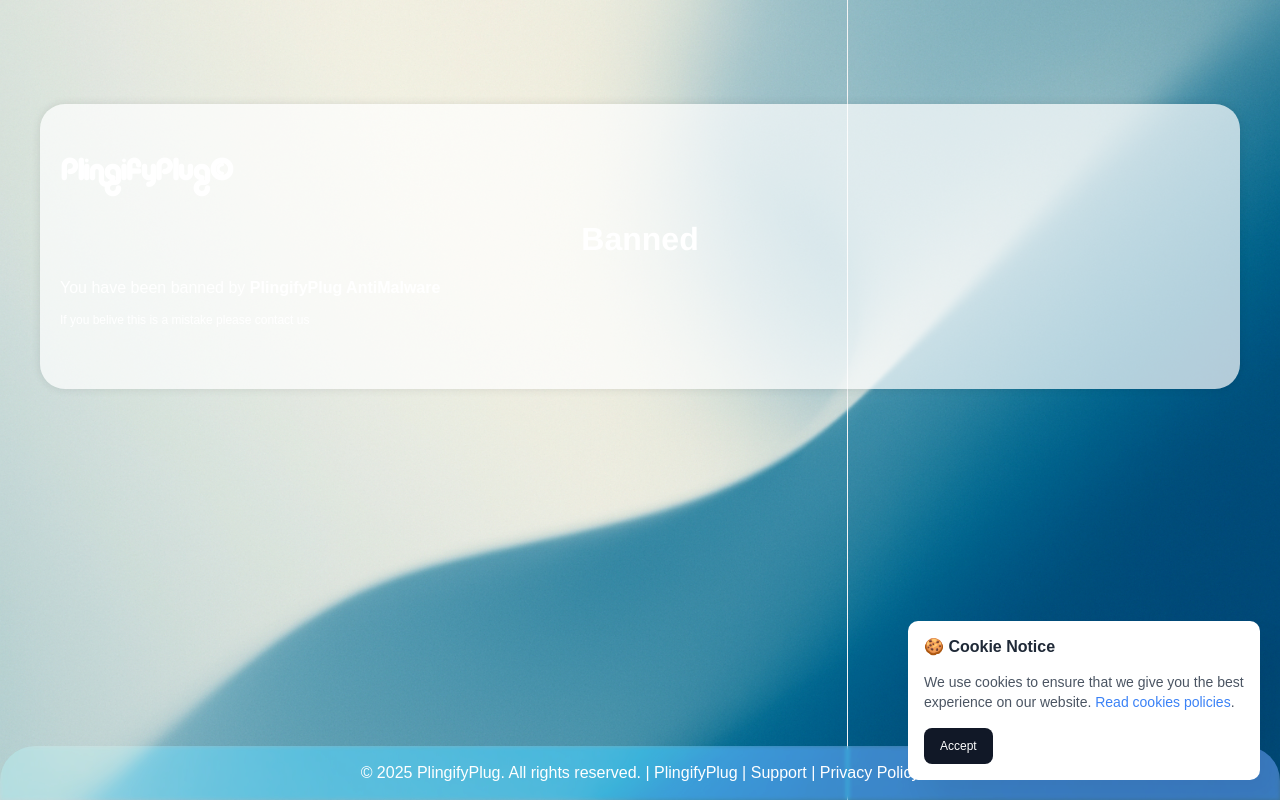
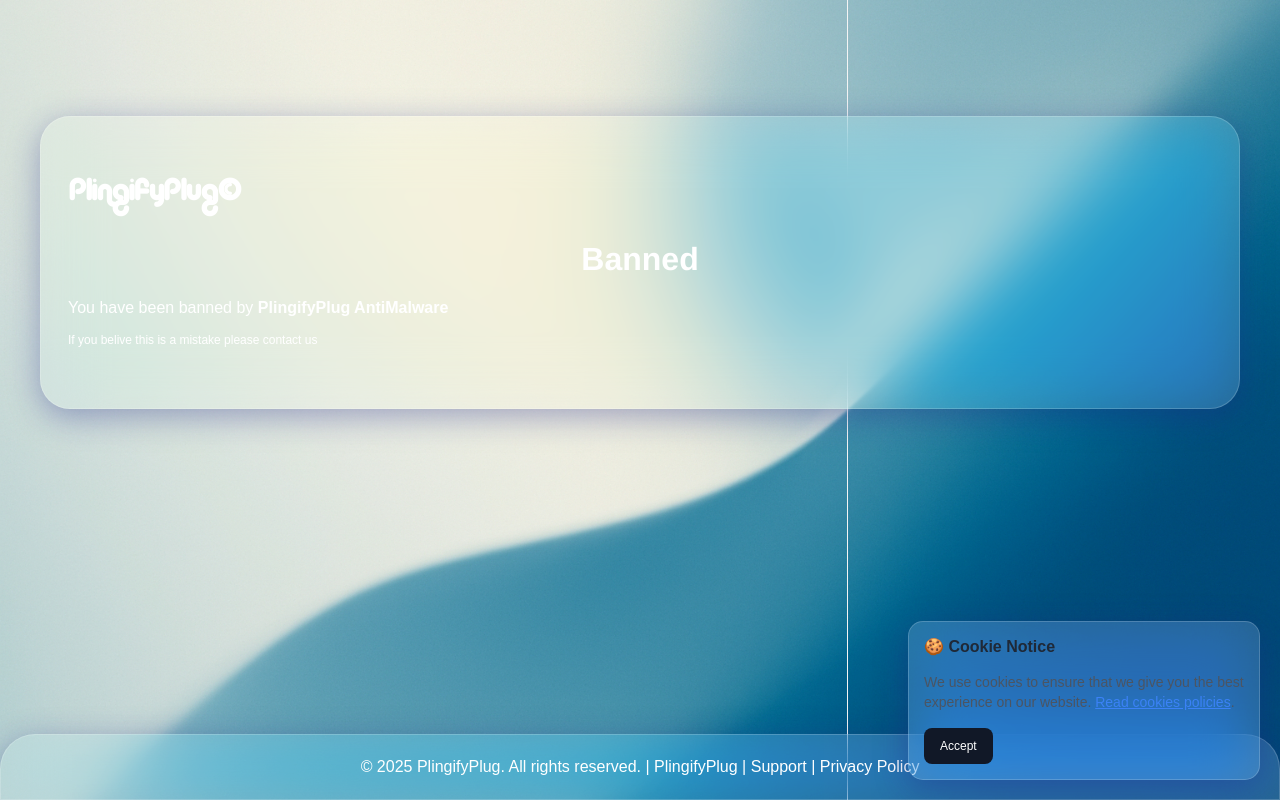
Before and after one commit to BackupPASS/Banned, a plain HTML site: page index.html in a window 1280 px wide. Drawn offline with Linux system fonts and the light colour scheme.

Commit message:
Update styles.css

```diff
--- a/styles.css
+++ b/styles.css
@@ -39,12 +39,17 @@ body {
 }
 
 .content {
-  background: rgba(255, 255, 255, 0.7);
-    padding: 20px;
-   border-radius: 25px;
-    box-shadow: 0 0 10px rgba(0, 0, 0, 0.1);
-    margin-top: 20px;
-    padding-bottom: 50px;
+  position: relative;
+  background: rgba(255, 255, 255, 0.15);
+  backdrop-filter: saturate(180%) blur(30px);
+  -webkit-backdrop-filter: saturate(180%) blur(30px);
+  border-radius: 30px;
+  box-shadow:
+    0 8px 32px 0 rgba(31, 38, 135, 0.37),
+    inset 0 0 0 1px rgba(255, 255, 255, 0.18);
+  padding: 28px 28px 50px 28px;
+  margin-top: 32px;
+  overflow: hidden;
 
 }
 
@@ -52,28 +57,27 @@ body {
  .footer {
   color: #fff;
   text-align: center;
-    padding: 2px 0;
+  padding: 8px 0;
   position: fixed;
   bottom: 0;
   left: 0;
   width: 100%;
-    transition: height 0.3s ease-in-out;
   border-radius: 35px 35px 0 0;
   overflow: hidden;
-    backdrop-filter: blur(2px) saturate(200%);
-    -webkit-backdrop-filter: blur(2px) saturate(200%);
-    background-color: rgba(255, 255, 255, 0.23);
+
+  background: rgba(255, 255, 255, 0.15);
+  backdrop-filter: saturate(180%) blur(30px);
+  -webkit-backdrop-filter: saturate(180%) blur(30px);
+
+  box-shadow:
+    0 8px 32px 0 rgba(31, 38, 135, 0.37),
+    inset 0 0 0 1px rgba(255, 255, 255, 0.18);
+
   transition: background-color 0.3s ease;
 }
 
 .footer a {
   color: #fff;
-    text-decoration: none;
-  }
-
-
-a {
-color: white;
   text-decoration: none;
 }
 
@@ -130,16 +134,28 @@ color: #ffffff;
 .cookie-card {
   max-width: 320px;
   padding: 1rem;
-    background-color: #fff;
-    border-radius: 10px;
-    box-shadow: 20px 20px 30px rgba(0, 0, 0, .05);
-    display: none; /* Hide initially */
+
+  background: rgba(255, 255, 255, 0.15);
+  backdrop-filter: saturate(180%) blur(30px);
+  -webkit-backdrop-filter: saturate(180%) blur(30px);
+
+  border-radius: 15px;
+
+  box-shadow:
+    0 8px 32px 0 rgba(31, 38, 135, 0.37),
+    inset 0 0 0 1px rgba(255, 255, 255, 0.18);
+
+  display: none;
+
   position: fixed;
   bottom: 20px;
   right: 20px;
+
   z-index: 9999;
-    transition: all 0.3s ease;
+
+  transition: background-color 0.3s ease, box-shadow 0.3s ease;
 }
+
 
   .title {
     font-weight: 600;
@@ -159,7 +175,6 @@ color: #ffffff;
 
   .description a:hover {
     text-decoration: underline;
-
   }
 
   .actions {
@@ -167,9 +182,20 @@ color: #ffffff;
     align-items: center;
     justify-content: space-between;
     margin-top: 1rem;
-
   }
 
+  .pref {
+    font-size: 0.75rem;
+    line-height: 1rem;
+    color: rgb(31 41 55);
+    text-decoration: underline;
+    border: none;
+    background-color: transparent;
+  }
+
+  .pref:hover {
+    color: rgb(156 163 175);
+  }
 
   .accept {
     font-size: 0.75rem;
@@ -180,10 +206,8 @@ color: #ffffff;
     color: #fff;
     padding: 0.625rem 1rem;
     border: none;
-
   }
 
   .accept:hover {
     background-color: rgb(55 65 81);
-    transition: all 0.3s ease;
   }
```
Lines whose indentation alone changed are shown as unchanged.
